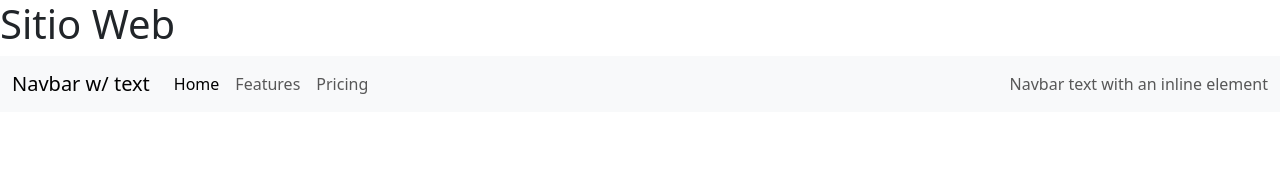
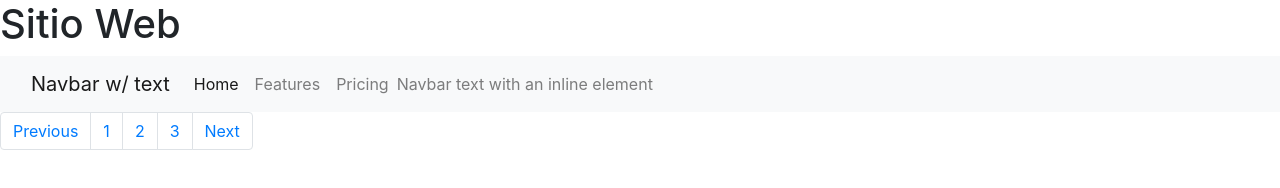
Before and after one commit to mdasauvmx/dia2-curso, a plain HTML site: page index.html in a window 1280 px wide. Drawn offline with nearby package versions, Linux system fonts and the light colour scheme.

Commit message:
Cambio de lineas

```diff
--- a/index.html
+++ b/index.html
@@ -4,16 +4,13 @@
 <head>
     <meta charset="UTF-8">
     <meta name="viewport" content="width=device-width, initial-scale=1.0">
-    <link href="https://cdn.jsdelivr.net/npm/bootstrap@5.3.8/dist/css/bootstrap.min.css" rel="stylesheet"
-        integrity="sha384-sRIl4kxILFvY47J16cr9ZwB07vP4J8+LH7qKQnuqkuIAvNWLzeN8tE5YBujZqJLB" crossorigin="anonymous">
+    <link rel="stylesheet" href="css/bootstrap.min.css">
     <title>Document</title>
 </head>
 
 <body>
     <h1>Sitio Web</h1>
-    <script src="https://cdn.jsdelivr.net/npm/bootstrap@5.3.8/dist/js/bootstrap.bundle.min.js"
-        integrity="sha384-FKyoEForCGlyvwx9Hj09JcYn3nv7wiPVlz7YYwJrWVcXK/BmnVDxM+D2scQbITxI"
-        crossorigin="anonymous"></script>
+    <script src="js/bootstrap.bundle.min.js"></script>
     <nav class="navbar navbar-expand-lg navbar-light bg-light">
         <div class="container-fluid">
             <a class="navbar-brand" href="#">Navbar w/ text</a>
@@ -50,6 +47,15 @@
         <li><a class="dropdown-item active" href="#" aria-current="true">Active link</a></li>
         <li><a class="dropdown-item" href="#">Another link</a></li>
     </ul>
+    <nav aria-label="Page navigation example">
+        <ul class="pagination">
+            <li class="page-item"><a class="page-link" href="#">Previous</a></li>
+            <li class="page-item"><a class="page-link" href="#">1</a></li>
+            <li class="page-item"><a class="page-link" href="#">2</a></li>
+            <li class="page-item"><a class="page-link" href="#">3</a></li>
+            <li class="page-item"><a class="page-link" href="#">Next</a></li>
+        </ul>
+    </nav>
 </body>
 
 </html>
```
